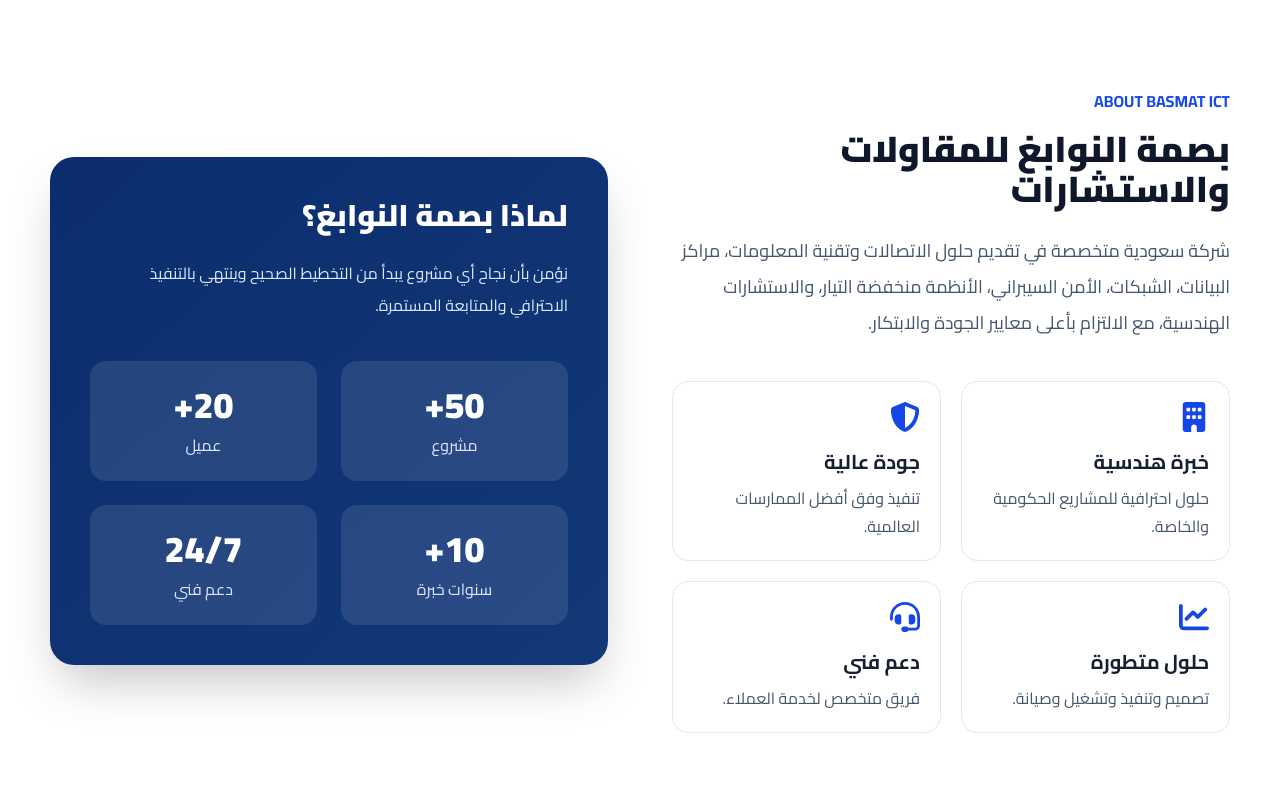
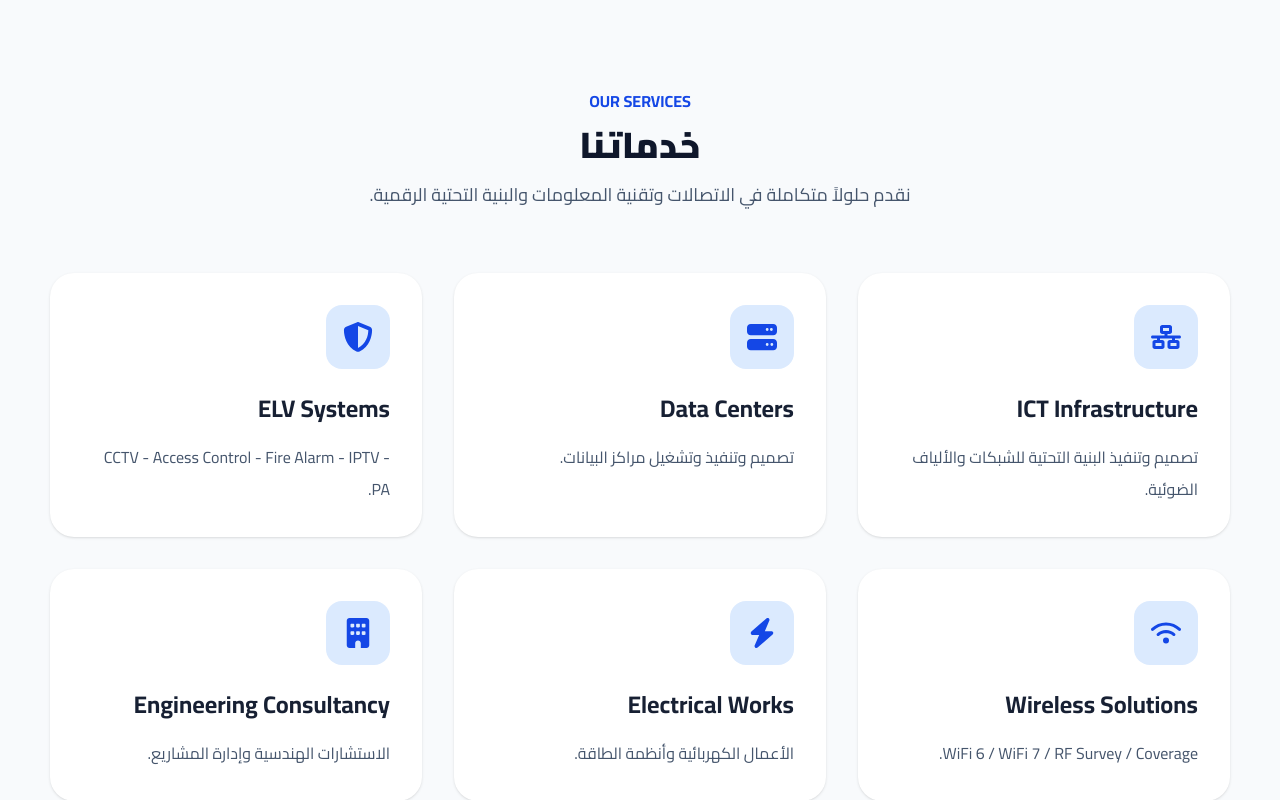
Before and after one commit to melnaeema-eng/Basmat-ICT, a React (Vite) app: page / in a window 1280 px wide. Shown: the part 940-1740 px from the top of the page. Built offline with nearby package versions, Linux system fonts and the light colour scheme.

Commit message:
Add Services section

```diff
--- /dev/null
+++ b/src/components/Services/Services.jsx
@@ -0,0 +1,94 @@
+import {
+  FaBuilding,
+  FaNetworkWired,
+  FaServer,
+  FaShieldHalved,
+  FaWifi,
+  FaBolt,
+} from "react-icons/fa6";
+
+const services = [
+  {
+    icon: <FaNetworkWired />,
+    title: "ICT Infrastructure",
+    desc: "تصميم وتنفيذ البنية التحتية للشبكات والألياف الضوئية."
+  },
+  {
+    icon: <FaServer />,
+    title: "Data Centers",
+    desc: "تصميم وتنفيذ وتشغيل مراكز البيانات."
+  },
+  {
+    icon: <FaShieldHalved />,
+    title: "ELV Systems",
+    desc: "CCTV - Access Control - Fire Alarm - IPTV - PA."
+  },
+  {
+    icon: <FaWifi />,
+    title: "Wireless Solutions",
+    desc: "WiFi 6 / WiFi 7 / RF Survey / Coverage."
+  },
+  {
+    icon: <FaBolt />,
+    title: "Electrical Works",
+    desc: "الأعمال الكهربائية وأنظمة الطاقة."
+  },
+  {
+    icon: <FaBuilding />,
+    title: "Engineering Consultancy",
+    desc: "الاستشارات الهندسية وإدارة المشاريع."
+  },
+];
+
+export default function Services() {
+  return (
+    <section
+      id="services"
+      className="bg-slate-50 py-24"
+    >
+      <div className="company-container">
+
+        <div className="text-center">
+
+          <span className="font-bold text-blue-700">
+            OUR SERVICES
+          </span>
+
+          <h2 className="mt-3 text-4xl font-black text-slate-900">
+            خدماتنا
+          </h2>
+
+          <p className="mx-auto mt-4 max-w-3xl text-lg text-slate-600">
+            نقدم حلولاً متكاملة في الاتصالات وتقنية المعلومات
+            والبنية التحتية الرقمية.
+          </p>
+
+        </div>
+
+        <div className="mt-16 grid gap-8 md:grid-cols-2 xl:grid-cols-3">
+
+          {services.map((service) => (
+            <div
+              key={service.title}
+              className="rounded-3xl bg-white p-8 shadow hover:-translate-y-2 hover:shadow-2xl transition"
+            >
+              <div className="flex h-16 w-16 items-center justify-center rounded-2xl bg-blue-100 text-3xl text-blue-700">
+                {service.icon}
+              </div>
+
+              <h3 className="mt-6 text-2xl font-bold">
+                {service.title}
+              </h3>
+
+              <p className="mt-4 leading-8 text-slate-600">
+                {service.desc}
+              </p>
+            </div>
+          ))}
+
+        </div>
+
+      </div>
+    </section>
+  );
+}
--- a/src/pages/Home/Home.jsx
+++ b/src/pages/Home/Home.jsx
@@ -1,3 +1,4 @@
+import Services from "../../components/Services/Services";
 import Hero from "../../components/Hero/Hero";
 import {
   FaBuilding,
@@ -10,6 +11,8 @@
   return (
     <>
       <Hero />
+
+      <Services />
 
       {/* About */}
       <section
```
